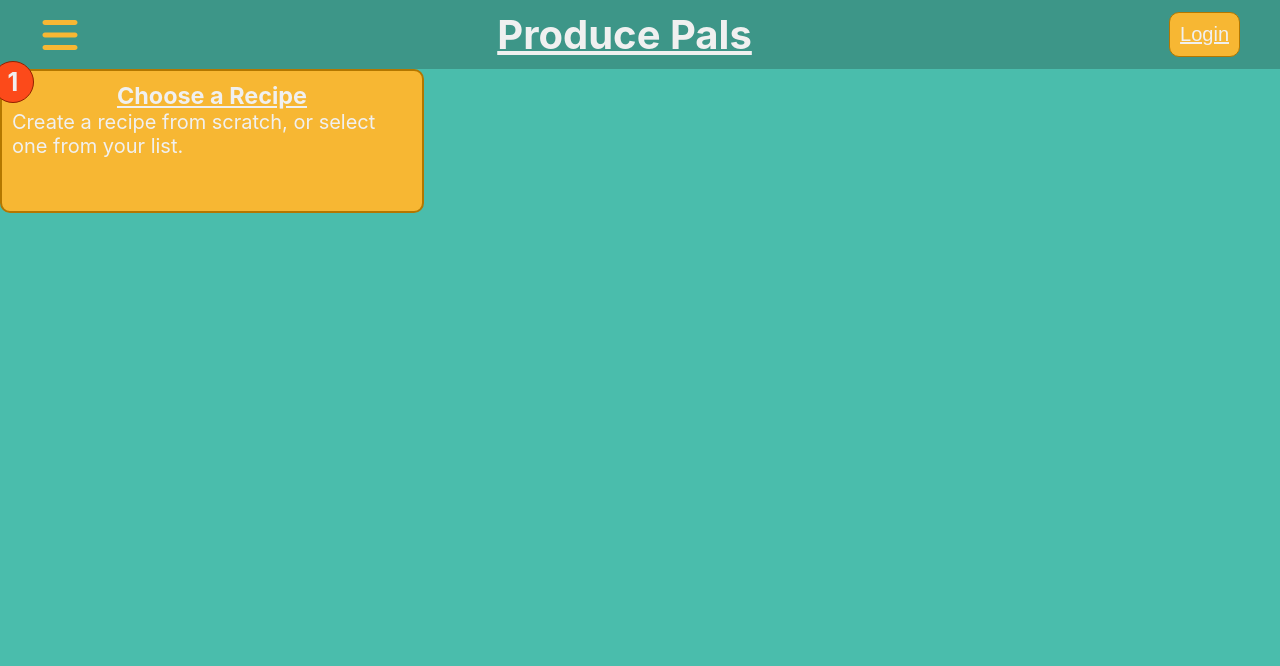
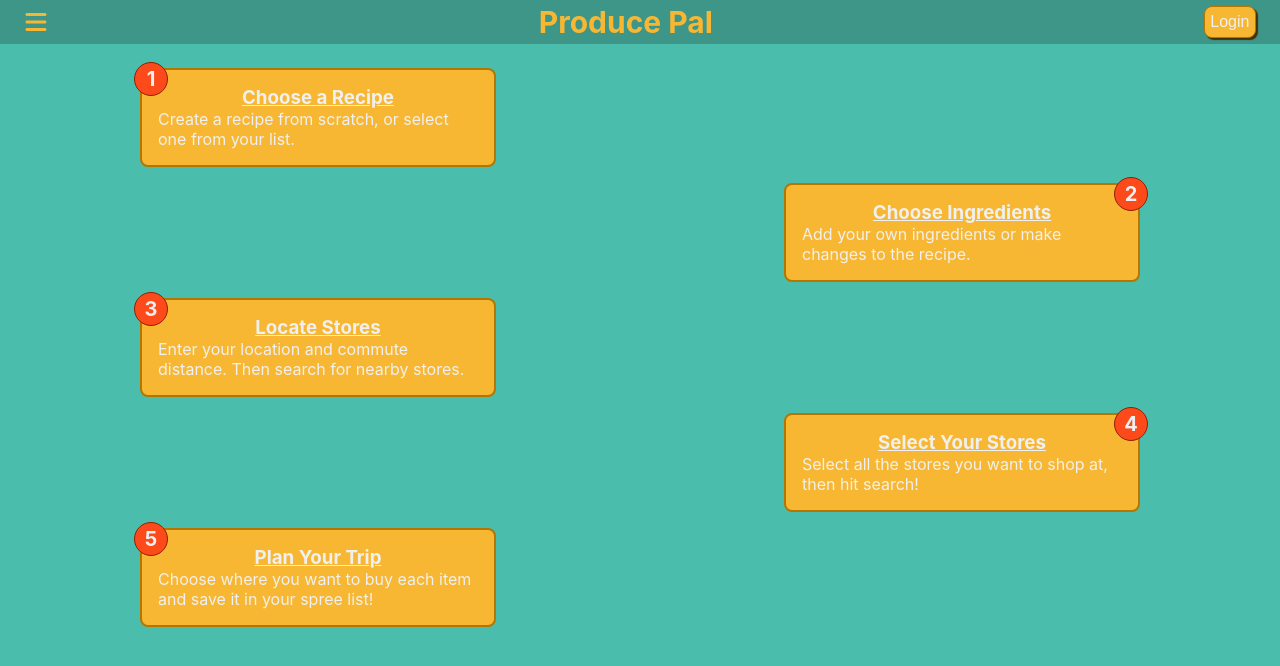
Before and after one commit to VartanKazar/produce-pal, a React (Create React App) app: page / in a window 1280 px wide. Shown: the top 666 px of the page. Built offline with nearby package versions, Linux system fonts and the light colour scheme.

Commit message:
Changed the styling for buttons.  Added all the step cards for Home page.

```diff
--- a/src/App.css
+++ b/src/App.css
@@ -2,11 +2,13 @@
   1.  Globals & Resets
   2.  Page Classes
     2.1.  home-page
+      2.1.1. steps-section
   3.  Component Classes
     3.1.  indexed-card
     3.2.  navbar
   4.  Html Overrides
     4.1.  button
+  5.  Media Queries
 */
 
 
@@ -18,8 +20,10 @@
   --background-color-secondary: #3d9688;
   --highlight-color-gold: #F7B733;
   --highlight-color-gold-border: #b37700;
+  --highlight-color-gold-shadow: #462f01;
   --highlight-color-red: #FC4A1A;
   --highlight-color-red-border: #922000;
+  --highlight-color-red-shadow: #411205;
   --text-color-light: #F0F0F0;
 }
 
@@ -29,7 +33,7 @@ html, body, #root {
   height: 100%;
   padding: 0px;
   margin: 0px;
-  font-size: 20px;
+  font-size: 100%;
 }
 
 h1, h2, h3, h4, h5, h6 {
@@ -50,27 +54,46 @@ h1, h2, h3, h4, h5, h6 {
 /* 2.1. home-page */
 .home-page {
   display: flex;
+  box-sizing: border-box;
   flex-direction: column;
   width: 100%;
   height: 100%;
   background-color: var(--background-color-primary);
+  padding: 1.5rem;
 }
 
+/* 2.1.1 steps-section */
+.steps-section {
+  display: flex;
+  flex-direction: column;
+  width: 100%;
+}
+
+.steps-section > div:nth-child(odd) {
+  align-self: flex-start;
+}
+
+.steps-section > div:nth-child(even) {
+  align-self: flex-end;
+}
+
+.steps-section > div:not(:last-child) {
+  margin-bottom: 1rem;
+}
 
 /* 3. Component Classes */
 
 /* 3.1. indexed-card */
 .indexed-card {
-  position: absolute;
-  min-width: 10rem;
+  position: relative;
+  min-width: 6rem;
   max-width: 20rem;
-  height: 6rem;
   background-color: var(--highlight-color-gold);
   border: 2px solid var(--highlight-color-gold-border);
   border-radius: 0.5rem;
   color: var(--text-color-light);
   counter-reset: indexed-card-counter;
-  padding: 0.5rem;
+  padding: 1rem;
 }
 
 .indexed-card::before {
@@ -79,7 +102,7 @@ h1, h2, h3, h4, h5, h6 {
   align-items: center;
   position: absolute;
   counter-increment: indexed-card-counter;
-  content: counter(indexed-card-counter);
+  content: attr(index);
   width: 2rem;
   height: 2rem;
   top: -0.5rem;
@@ -107,16 +130,15 @@ h1, h2, h3, h4, h5, h6 {
   justify-content: space-between;
   align-items: center;
   background-color: var(--background-color-secondary);
-  padding: 0.5rem clamp(0.75rem, -0.5rem + 8vw, 2rem);
-  color: var(--text-color-light);
-  text-decoration: underline;
-  font-size: clamp(0.6rem, -0.1rem + 2vw, 1rem);
+  padding: 0.25rem clamp(0.5rem, -0.1rem + 2vw, 2rem);
+  color: var(--highlight-color-gold);
+  font-size: clamp(0.75rem, -0.1rem + 2vw, 1.25rem);
 }
 
 .nav-bar-dropdown {
   cursor: pointer;
-  width: 2rem;
-  height: 2rem;
+  width: 1.5rem;
+  height: 1.5rem;
   color: var(--highlight-color-gold);
   transition: 0.25s;
 }
@@ -136,10 +158,11 @@ button {
   font-size: 1rem;
   background-color: var(--highlight-color-gold);
   color: var(--text-color-light);
-  padding: 0.5rem;
+  padding: 0.35rem;
   border: 1px solid var(--highlight-color-gold-border);
   border-radius: 0.5rem;
   z-index: 1;
+  box-shadow: 2px 2px 1px var(--highlight-color-gold-shadow);
 }
 
 button::after {
@@ -157,9 +180,26 @@ button::after {
   transition: width 0.3s ease, opacity 0.5s;
 }
 
+button:hover {
+  scale: 1.05;
+  box-shadow: 3px 3px 2px var(--highlight-color-red-shadow);
+  transition: 0.3s;
+}
+
 button:hover:after {
   left: 0;
   width: 100%;
   opacity: 1;
   transition: width 0.3s ease, opacity 0.25s;
 }
+
+/* 5.  Media Queries */
+
+@media only screen and (min-width: 1024px) {
+
+
+  .steps-section {
+    align-self: center;
+    width: calc(1024px - 1.5rem);
+  }
+}
--- a/src/components/IndexedCard.js
+++ b/src/components/IndexedCard.js
@@ -7,6 +7,7 @@ const IndexedCard = ({index, title, description}) => {
         className={`indexed-card ${(index % 2 === 0) ? "even" : "odd"}`}
         id={`index-card-${index}`}
         key={`index-card-${index}`}
+        index={`${index}`}
         >
             <h3
             style = {{
--- a/src/components/NavBar.js
+++ b/src/components/NavBar.js
@@ -8,7 +8,7 @@ const NavBar = () => {
         <div className='nav-bar'>
             <FontAwesomeIcon icon={faBars} className="nav-bar-dropdown"/>
 
-            <h1>Produce Pals</h1>
+            <h2>Produce Pal</h2>
 
             <button>Login</button>
         </div>
--- a/src/pages/Home.js
+++ b/src/pages/Home.js
@@ -3,14 +3,41 @@ import IndexedCard from '../components/IndexedCard';
 
 const Home = () => {
 
-
     return (
         <div className='home-page'>
-            <IndexedCard
-            index={1}
-            title="Choose a Recipe"
-            description="Create a recipe from scratch, or select one from your list."
-            />
+            <div className='steps-section'>
+
+                <IndexedCard
+                index={1}
+                title="Choose a Recipe"
+                description="Create a recipe from scratch, or select one from your list."
+                />
+
+
+                <IndexedCard
+                index={2}
+                title="Choose Ingredients"
+                description="Add your own ingredients or make changes to the recipe."
+                />
+
+                <IndexedCard
+                index={3}
+                title="Locate Stores"
+                description="Enter your location and commute distance.  Then search for nearby stores."
+                />
+
+                <IndexedCard
+                index={4}
+                title="Select Your Stores"
+                description="Select all the stores you want to shop at, then hit search!"
+                />
+
+                <IndexedCard
+                index={5}
+                title="Plan Your Trip"
+                description="Choose where you want to buy each item and save it in your spree list!"
+                />
+            </div>
         </div>
     )
 }
```
